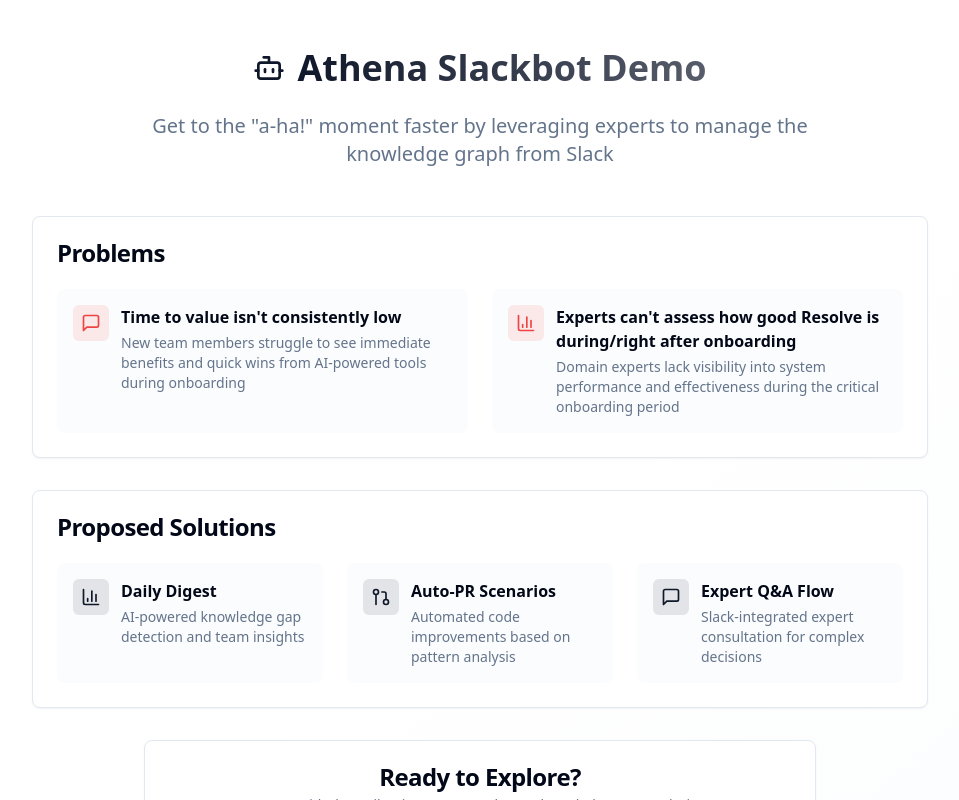
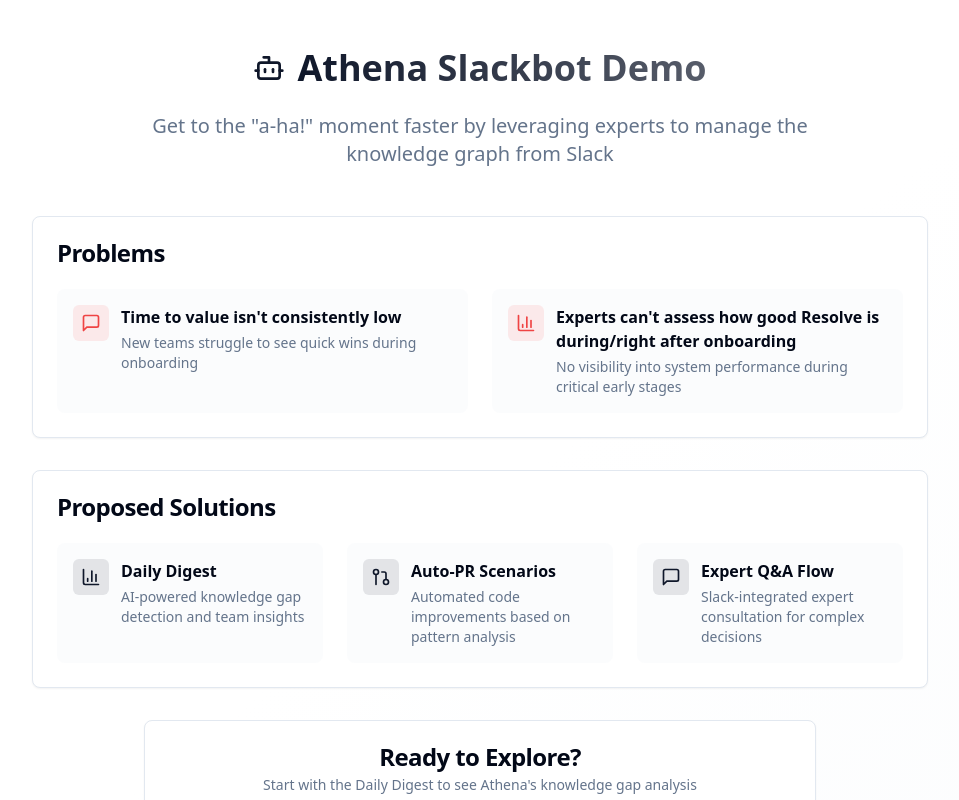
Before and after one commit to srinathsinha/athena-guide-bot, a React (Vite) app: page / in a window 1280 px wide. Shown: the top 800 px of the page, without its empty margins (160-1119 px from the left). Built offline with nearby package versions, Linux system fonts and the light colour scheme.

Commit message:
Refine problems copy
Improve the copy of the problems section to be shorter and snappier.

```diff
--- a/src/pages/Welcome.tsx
+++ b/src/pages/Welcome.tsx
@@ -54,7 +54,7 @@ export default function Welcome() {
                 </div>
                 <div>
                   <h3 className="font-semibold mb-1">Time to value isn't consistently low</h3>
-                  <p className="text-sm text-muted-foreground">New team members struggle to see immediate benefits and quick wins from AI-powered tools during onboarding</p>
+                  <p className="text-sm text-muted-foreground">New teams struggle to see quick wins during onboarding</p>
                 </div>
               </div>
               <div className="flex items-start gap-3 p-4 rounded-lg bg-muted/30">
@@ -63,7 +63,7 @@ export default function Welcome() {
                 </div>
                 <div>
                   <h3 className="font-semibold mb-1">Experts can't assess how good Resolve is during/right after onboarding</h3>
-                  <p className="text-sm text-muted-foreground">Domain experts lack visibility into system performance and effectiveness during the critical onboarding period</p>
+                  <p className="text-sm text-muted-foreground">No visibility into system performance during critical early stages</p>
                 </div>
               </div>
             </div>
```
